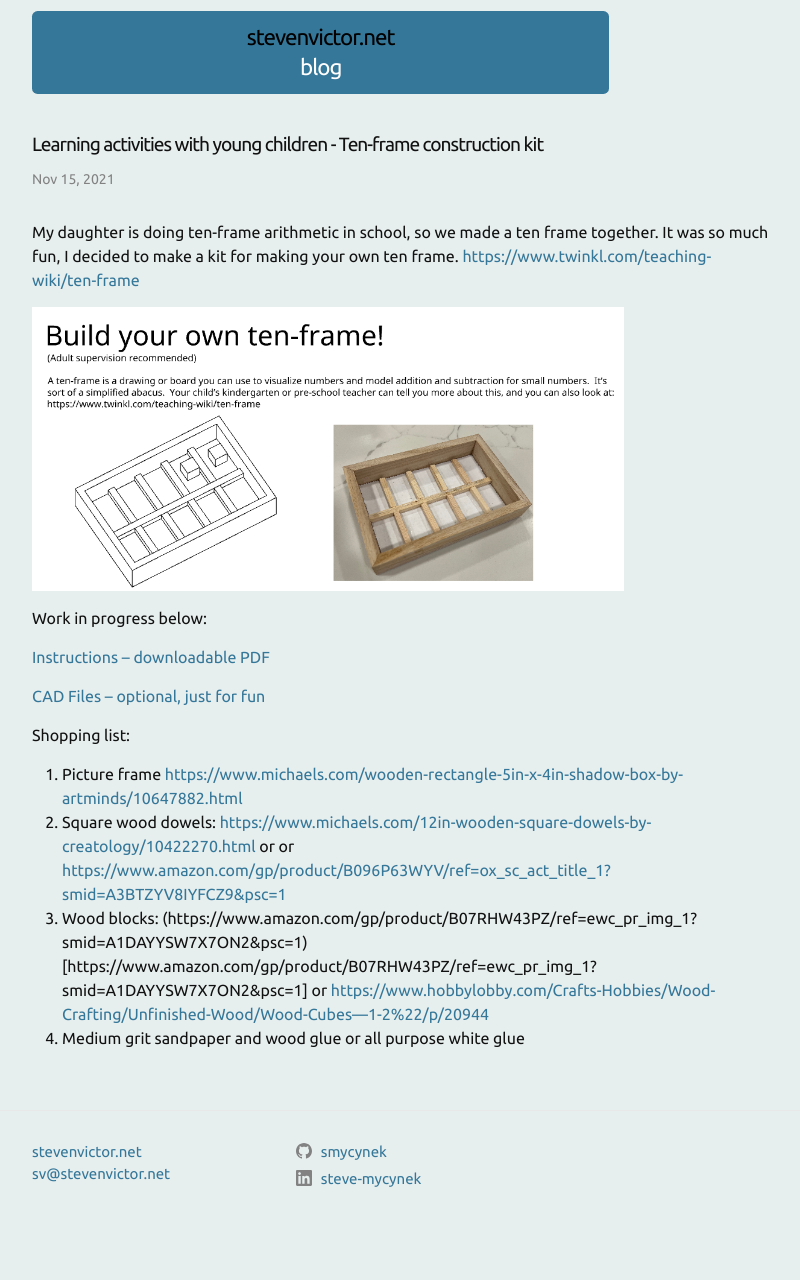
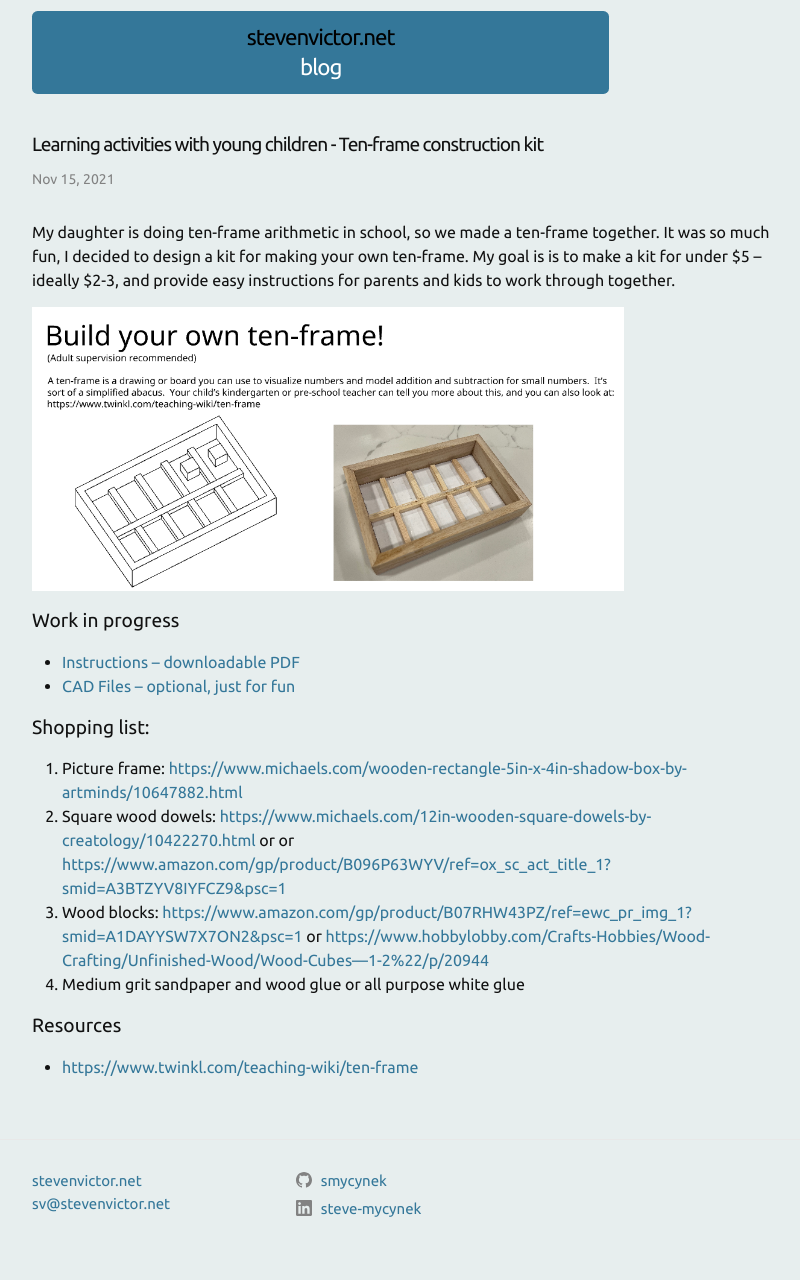
Before and after one commit to smycynek/smycynek.github.io, a Jekyll site: the page built from _posts/2021-11-15-tenframe_2.markdown, in a window 1280 px wide. Shown: the whole page, without its empty margins (238-1038 px from the left). Built offline with Jekyll 4.4.1, drawn with Linux system fonts in a browser that asks for light colours; before the commit the page ends 1251 px from its top, so only the background shows below that.

Commit message:
revisions

```diff
--- a/_posts/2021-11-15-tenframe_2.markdown
+++ b/_posts/2021-11-15-tenframe_2.markdown
@@ -4,22 +4,26 @@ title:  Learning activities with young children - Ten-frame construction kit
 date:   2021-11-15 10:00:00 -0400
 categories: blog
 ---
-My daughter is doing ten-frame arithmetic in school, so we made a ten frame together.  It was so much fun, I decided to make a kit for making your own ten frame.
-[https://www.twinkl.com/teaching-wiki/ten-frame](https://www.twinkl.com/teaching-wiki/ten-frame)
+My daughter is doing ten-frame arithmetic in school, so we made a ten-frame together.  It was so much fun, I decided to design a kit for making your own ten-frame.
+My goal is is to make a kit for under $5 -- ideally $2-3, and provide easy instructions for parents and kids to work through together.
 
 ![Static screen shot](/assets/images/ten_frame.png){:height="80%" width="80%"}
 
-Work in progress below:
+### Work in progress
 
-[Instructions -- downloadable PDF](/assets/images/ten_frame.pdf)
+* [Instructions -- downloadable PDF](/assets/images/ten_frame.pdf)
+* [CAD Files -- optional, just for fun](https://cad.onshape.com/documents/033ab6e463a810fad8bfef37/w/a2aa6eac0668a06b18d959c6/e/ce30e75c3017520dc9c206f1)
 
-[CAD Files -- optional, just for fun](https://cad.onshape.com/documents/033ab6e463a810fad8bfef37/w/a2aa6eac0668a06b18d959c6/e/ce30e75c3017520dc9c206f1)
+### Shopping list:
 
-Shopping list:
-
-1.  Picture frame [https://www.michaels.com/wooden-rectangle-5in-x-4in-shadow-box-by-artminds/10647882.html](https://www.michaels.com/wooden-rectangle-5in-x-4in-shadow-box-by-artminds/10647882.html)
-2.  Square wood dowels:  [https://www.michaels.com/12in-wooden-square-dowels-by-creatology/10422270.html](https://www.michaels.com/12in-wooden-square-dowels-by-creatology/10422270.html) or
+1.  Picture frame: [https://www.michaels.com/wooden-rectangle-5in-x-4in-shadow-box-by-artminds/10647882.html](https://www.michaels.com/wooden-rectangle-5in-x-4in-shadow-box-by-artminds/10647882.html)
+2.  Square wood dowels: [https://www.michaels.com/12in-wooden-square-dowels-by-creatology/10422270.html](https://www.michaels.com/12in-wooden-square-dowels-by-creatology/10422270.html) or
 or [https://www.amazon.com/gp/product/B096P63WYV/ref=ox_sc_act_title_1?smid=A3BTZYV8IYFCZ9&psc=1](https://www.amazon.com/gp/product/B096P63WYV/ref=ox_sc_act_title_1?smid=A3BTZYV8IYFCZ9&psc=1)
-3.  Wood blocks: (https://www.amazon.com/gp/product/B07RHW43PZ/ref=ewc_pr_img_1?smid=A1DAYYSW7X7ON2&psc=1)[https://www.amazon.com/gp/product/B07RHW43PZ/ref=ewc_pr_img_1?smid=A1DAYYSW7X7ON2&psc=1] or
+3.  Wood blocks: [https://www.amazon.com/gp/product/B07RHW43PZ/ref=ewc_pr_img_1?smid=A1DAYYSW7X7ON2&psc=1](https://www.amazon.com/gp/product/B07RHW43PZ/ref=ewc_pr_img_1?smid=A1DAYYSW7X7ON2&psc=1) or
 [https://www.hobbylobby.com/Crafts-Hobbies/Wood-Crafting/Unfinished-Wood/Wood-Cubes---1-2%22/p/20944](https://www.hobbylobby.com/Crafts-Hobbies/Wood-Crafting/Unfinished-Wood/Wood-Cubes---1-2%22/p/20944)
 4.  Medium grit sandpaper and wood glue or all purpose white glue
+
+
+### Resources
+
+* [https://www.twinkl.com/teaching-wiki/ten-frame](https://www.twinkl.com/teaching-wiki/ten-frame)
```
